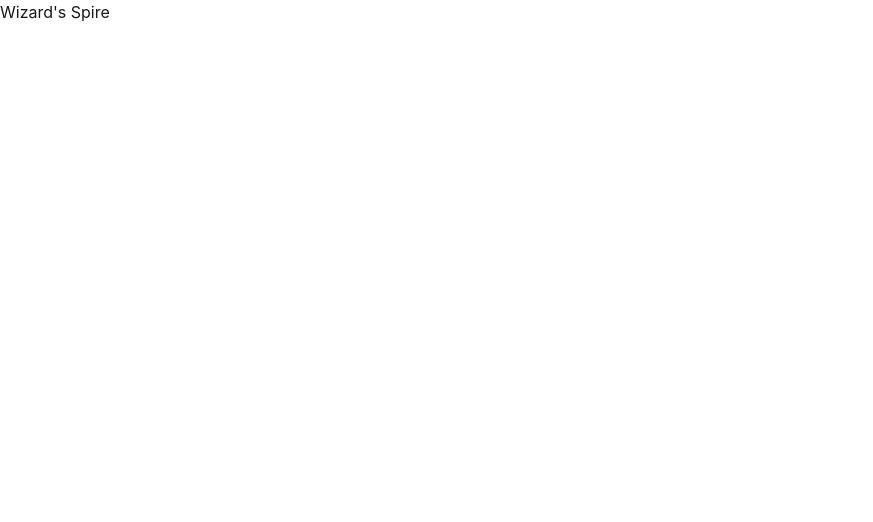
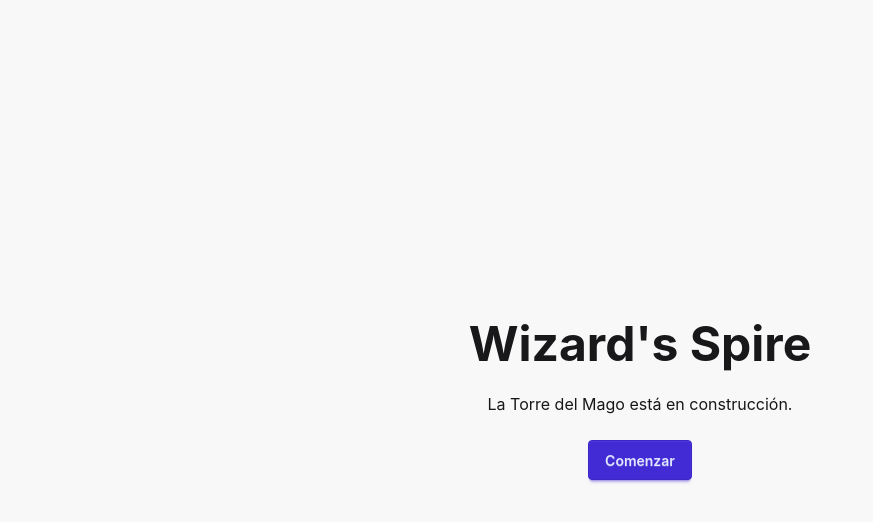
Before and after one commit to ignacio2609-boop/wizards_spire, a Nuxt app: page / in a window 1280 px wide. Shown: the top 522 px of the page, without its empty margins (0-873 px from the left). Built offline with nearby package versions, Linux system fonts and the light colour scheme.

Commit message:
style: use daisyUI hero on index page

```diff
--- a/app/pages/index.vue
+++ b/app/pages/index.vue
@@ -1,5 +1,11 @@
 <template>
-  <div>
-    <h1>Wizard's Spire</h1>
+  <div class="hero bg-base-200 min-h-screen">
+    <div class="hero-content text-center">
+      <div class="max-w-md">
+        <h1 class="text-5xl font-bold">Wizard's Spire</h1>
+        <p class="py-6">La Torre del Mago está en construcción.</p>
+        <button class="btn btn-primary">Comenzar</button>
+      </div>
+    </div>
   </div>
 </template>
```
